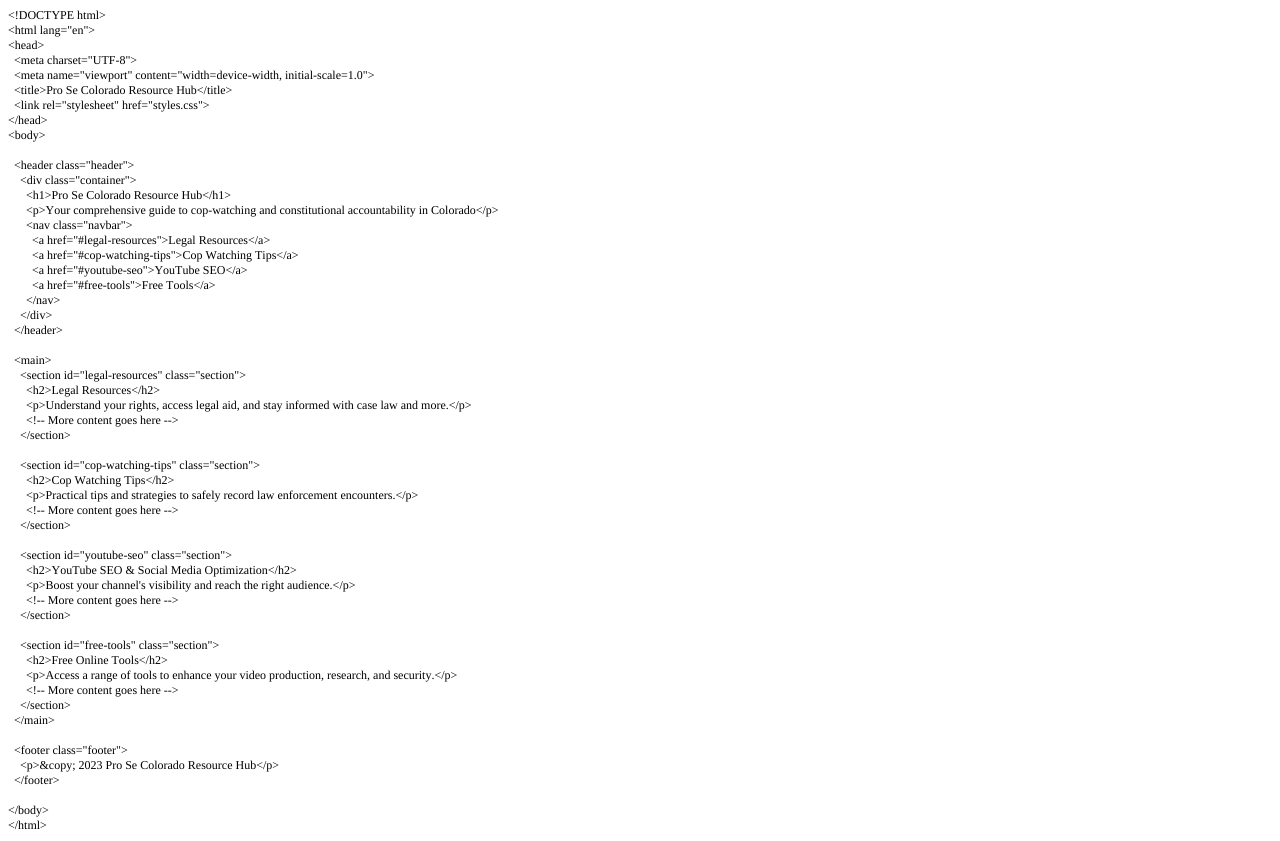
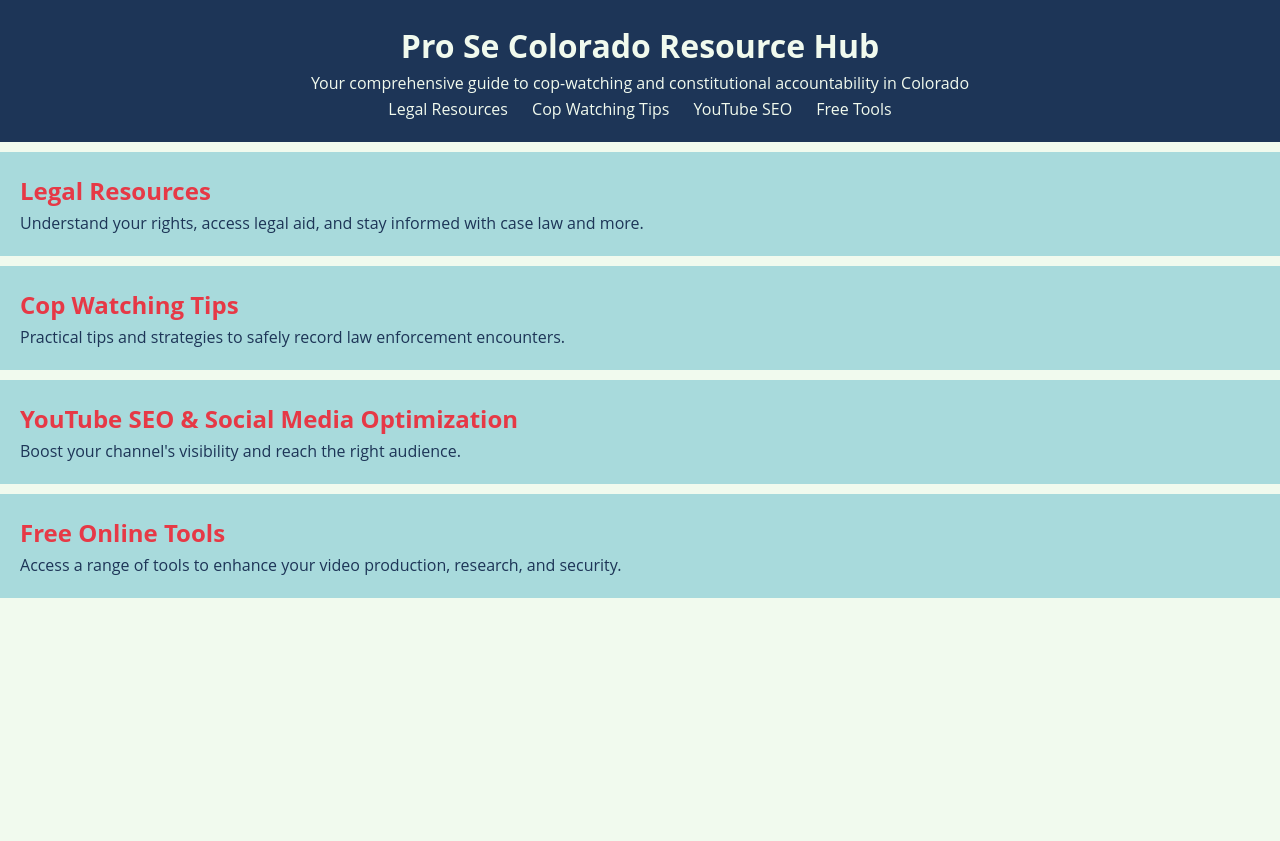
Before and after one commit to AutoDProgramer/pro-se-colorado-resource-hub, a plain HTML site: page index.html in a window 1280 px wide. After the commit the page ends 800 px from the top, so only its background shows below. Drawn offline with Linux system fonts and the light colour scheme.

Commit message:
Update index.html

```diff
--- a/index.html
+++ b/index.html
@@ -1,72 +1,42 @@
-<!DOCTYPE html PUBLIC "-//W3C//DTD HTML 4.01//EN" "http://www.w3.org/TR/html4/strict.dtd">
-<html>
+<!DOCTYPE html>
+<html lang="en">
 <head>
-  <meta http-equiv="Content-Type" content="text/html; charset=utf-8">
-  <meta http-equiv="Content-Style-Type" content="text/css">
-  <title>Ultimate Resource Guide for Government Accountability and Civil Rights</title>
-  <meta name="Generator" content="Cocoa HTML Writer">
-  <meta name="CocoaVersion" content="2113.65">
-  <style type="text/css">
-    p.p1 {margin: 0.0px 0.0px 0.0px 0.0px; font: 12.0px Times; color: #000000; -webkit-text-stroke: #000000}
-    p.p2 {margin: 0.0px 0.0px 0.0px 0.0px; font: 12.0px Times; color: #000000; -webkit-text-stroke: #000000; min-height: 14.0px}
-    span.s1 {font-kerning: none}
-  </style>
+  <meta charset="UTF-8">
+  <meta name="viewport" content="width=device-width, initial-scale=1.0">
+  <title>Pro Se Colorado Resource Hub</title>
+  <link rel="stylesheet" href="styles.css">
 </head>
 <body>
-<p class="p1"><span class="s1">&lt;!DOCTYPE html&gt;</span></p>
-<p class="p1"><span class="s1">&lt;html lang="en"&gt;</span></p>
-<p class="p1"><span class="s1">&lt;head&gt;</span></p>
-<p class="p1"><span class="s1"><span class="Apple-converted-space">  </span>&lt;meta charset="UTF-8"&gt;</span></p>
-<p class="p1"><span class="s1"><span class="Apple-converted-space">  </span>&lt;meta name="viewport" content="width=device-width, initial-scale=1.0"&gt;</span></p>
-<p class="p1"><span class="s1"><span class="Apple-converted-space">  </span>&lt;title&gt;Pro Se Colorado Resource Hub&lt;/title&gt;</span></p>
-<p class="p1"><span class="s1"><span class="Apple-converted-space">  </span>&lt;link rel="stylesheet" href="styles.css"&gt;</span></p>
-<p class="p1"><span class="s1">&lt;/head&gt;</span></p>
-<p class="p1"><span class="s1">&lt;body&gt;</span></p>
-<p class="p2"><span class="s1"></span><br></p>
-<p class="p1"><span class="s1"><span class="Apple-converted-space">  </span>&lt;header class="header"&gt;</span></p>
-<p class="p1"><span class="s1"><span class="Apple-converted-space">    </span>&lt;div class="container"&gt;</span></p>
-<p class="p1"><span class="s1"><span class="Apple-converted-space">      </span>&lt;h1&gt;Pro Se Colorado Resource Hub&lt;/h1&gt;</span></p>
-<p class="p1"><span class="s1"><span class="Apple-converted-space">      </span>&lt;p&gt;Your comprehensive guide to cop-watching and constitutional accountability in Colorado&lt;/p&gt;</span></p>
-<p class="p1"><span class="s1"><span class="Apple-converted-space">      </span>&lt;nav class="navbar"&gt;</span></p>
-<p class="p1"><span class="s1"><span class="Apple-converted-space">        </span>&lt;a href="#legal-resources"&gt;Legal Resources&lt;/a&gt;</span></p>
-<p class="p1"><span class="s1"><span class="Apple-converted-space">        </span>&lt;a href="#cop-watching-tips"&gt;Cop Watching Tips&lt;/a&gt;</span></p>
-<p class="p1"><span class="s1"><span class="Apple-converted-space">        </span>&lt;a href="#youtube-seo"&gt;YouTube SEO&lt;/a&gt;</span></p>
-<p class="p1"><span class="s1"><span class="Apple-converted-space">        </span>&lt;a href="#free-tools"&gt;Free Tools&lt;/a&gt;</span></p>
-<p class="p1"><span class="s1"><span class="Apple-converted-space">      </span>&lt;/nav&gt;</span></p>
-<p class="p1"><span class="s1"><span class="Apple-converted-space">    </span>&lt;/div&gt;</span></p>
-<p class="p1"><span class="s1"><span class="Apple-converted-space">  </span>&lt;/header&gt;</span></p>
-<p class="p2"><span class="s1"></span><br></p>
-<p class="p1"><span class="s1"><span class="Apple-converted-space">  </span>&lt;main&gt;</span></p>
-<p class="p1"><span class="s1"><span class="Apple-converted-space">    </span>&lt;section id="legal-resources" class="section"&gt;</span></p>
-<p class="p1"><span class="s1"><span class="Apple-converted-space">      </span>&lt;h2&gt;Legal Resources&lt;/h2&gt;</span></p>
-<p class="p1"><span class="s1"><span class="Apple-converted-space">      </span>&lt;p&gt;Understand your rights, access legal aid, and stay informed with case law and more.&lt;/p&gt;</span></p>
-<p class="p1"><span class="s1"><span class="Apple-converted-space">      </span>&lt;!-- More content goes here --&gt;</span></p>
-<p class="p1"><span class="s1"><span class="Apple-converted-space">    </span>&lt;/section&gt;</span></p>
-<p class="p2"><span class="s1"></span><br></p>
-<p class="p1"><span class="s1"><span class="Apple-converted-space">    </span>&lt;section id="cop-watching-tips" class="section"&gt;</span></p>
-<p class="p1"><span class="s1"><span class="Apple-converted-space">      </span>&lt;h2&gt;Cop Watching Tips&lt;/h2&gt;</span></p>
-<p class="p1"><span class="s1"><span class="Apple-converted-space">      </span>&lt;p&gt;Practical tips and strategies to safely record law enforcement encounters.&lt;/p&gt;</span></p>
-<p class="p1"><span class="s1"><span class="Apple-converted-space">      </span>&lt;!-- More content goes here --&gt;</span></p>
-<p class="p1"><span class="s1"><span class="Apple-converted-space">    </span>&lt;/section&gt;</span></p>
-<p class="p2"><span class="s1"></span><br></p>
-<p class="p1"><span class="s1"><span class="Apple-converted-space">    </span>&lt;section id="youtube-seo" class="section"&gt;</span></p>
-<p class="p1"><span class="s1"><span class="Apple-converted-space">      </span>&lt;h2&gt;YouTube SEO &amp; Social Media Optimization&lt;/h2&gt;</span></p>
-<p class="p1"><span class="s1"><span class="Apple-converted-space">      </span>&lt;p&gt;Boost your channel's visibility and reach the right audience.&lt;/p&gt;</span></p>
-<p class="p1"><span class="s1"><span class="Apple-converted-space">      </span>&lt;!-- More content goes here --&gt;</span></p>
-<p class="p1"><span class="s1"><span class="Apple-converted-space">    </span>&lt;/section&gt;</span></p>
-<p class="p2"><span class="s1"></span><br></p>
-<p class="p1"><span class="s1"><span class="Apple-converted-space">    </span>&lt;section id="free-tools" class="section"&gt;</span></p>
-<p class="p1"><span class="s1"><span class="Apple-converted-space">      </span>&lt;h2&gt;Free Online Tools&lt;/h2&gt;</span></p>
-<p class="p1"><span class="s1"><span class="Apple-converted-space">      </span>&lt;p&gt;Access a range of tools to enhance your video production, research, and security.&lt;/p&gt;</span></p>
-<p class="p1"><span class="s1"><span class="Apple-converted-space">      </span>&lt;!-- More content goes here --&gt;</span></p>
-<p class="p1"><span class="s1"><span class="Apple-converted-space">    </span>&lt;/section&gt;</span></p>
-<p class="p1"><span class="s1"><span class="Apple-converted-space">  </span>&lt;/main&gt;</span></p>
-<p class="p2"><span class="s1"></span><br></p>
-<p class="p1"><span class="s1"><span class="Apple-converted-space">  </span>&lt;footer class="footer"&gt;</span></p>
-<p class="p1"><span class="s1"><span class="Apple-converted-space">    </span>&lt;p&gt;&amp;copy; 2023 Pro Se Colorado Resource Hub&lt;/p&gt;</span></p>
-<p class="p1"><span class="s1"><span class="Apple-converted-space">  </span>&lt;/footer&gt;</span></p>
-<p class="p2"><span class="s1"></span><br></p>
-<p class="p1"><span class="s1">&lt;/body&gt;</span></p>
-<p class="p1"><span class="s1">&lt;/html&gt;</span></p>
-</body>
-</html>
+
+  <header class="header">
+    <div class="container">
+      <h1>Pro Se Colorado Resource Hub</h1>
+      <p>Your comprehensive guide to cop-watching and constitutional accountability in Colorado</p>
+      <nav class="navbar">
+        <a href="#legal-resources">Legal Resources</a>
+        <a href="#cop-watching-tips">Cop Watching Tips</a>
+        <a href="#youtube-seo">YouTube SEO</a>
+        <a href="#free-tools">Free Tools</a>
+      </nav>
+    </div>
+  </header>
+
+  <main>
+    <section id="legal-resources" class="section">
+      <h2>Legal Resources</h2>
+      <p>Understand your rights, access legal aid, and stay informed with case law and more.</p>
+    </section>
+
+    <section id="cop-watching-tips" class="section">
+      <h2>Cop Watching Tips</h2>
+      <p>Practical tips and strategies to safely record law enforcement encounters.</p>
+    </section>
+
+    <section id="youtube-seo" class="section">
+      <h2>YouTube SEO & Social Media Optimization</h2>
+      <p>Boost your channel's visibility and reach the right audience.</p>
+    </section>
+
+    <section id="free-tools" class="section">
+      <h2>Free Online Tools</h2>
+      <p>Access a range of tools to enhance your video production, research, and security.</p>
```
